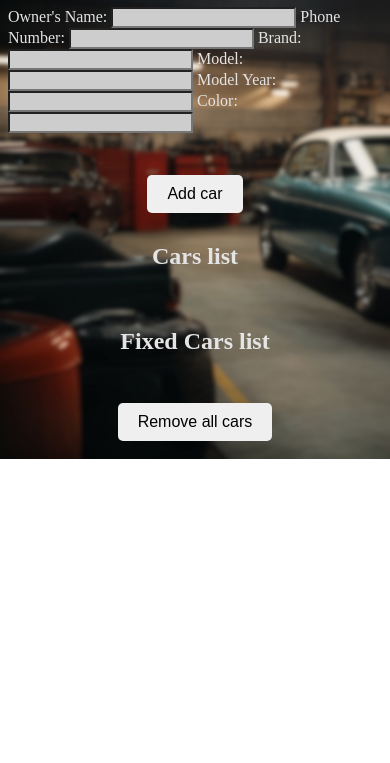
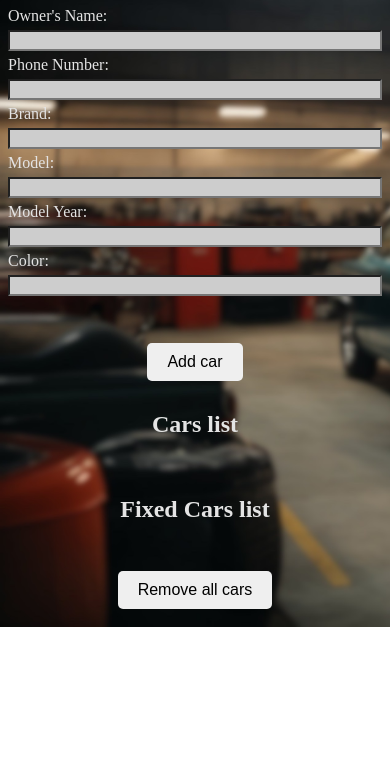
Before and after one commit to MyxaAkkari/MyGarage, a plain HTML site: page index.html in a window 390 px wide. Shown: the part 81-844 px from the top of the page. Drawn offline with Linux system fonts and the light colour scheme.

Commit message:
fixed input layout for mobile view

```diff
--- a/styles.css
+++ b/styles.css
@@ -51,3 +51,12 @@ button#myRemoveAllButton:hover {
     z-index: 9999;
     background-size: cover;
 }
+@media (max-width: 600px) {
+    input {
+        width: 100%;
+        box-sizing: border-box; /* Include padding and border in the width */
+        margin: 5px 0; /* Add margin for spacing between inputs */
+    }
+
+    /* Add more responsive styles as needed */
+}
```
